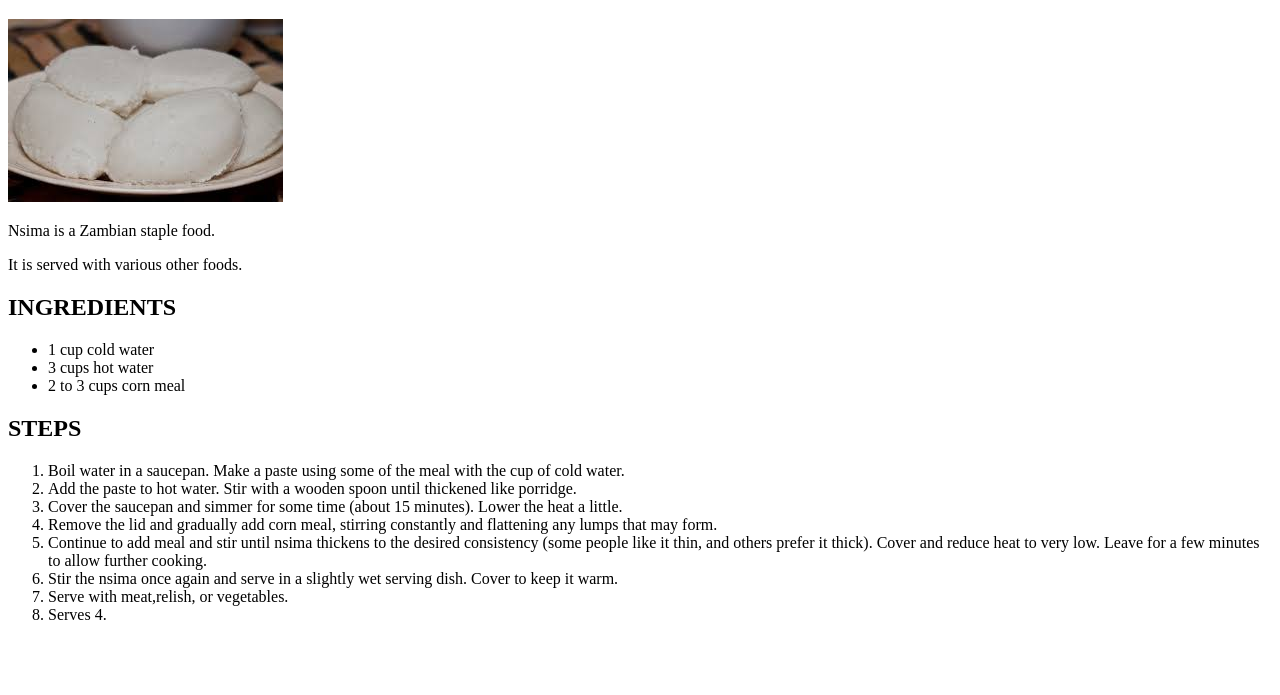
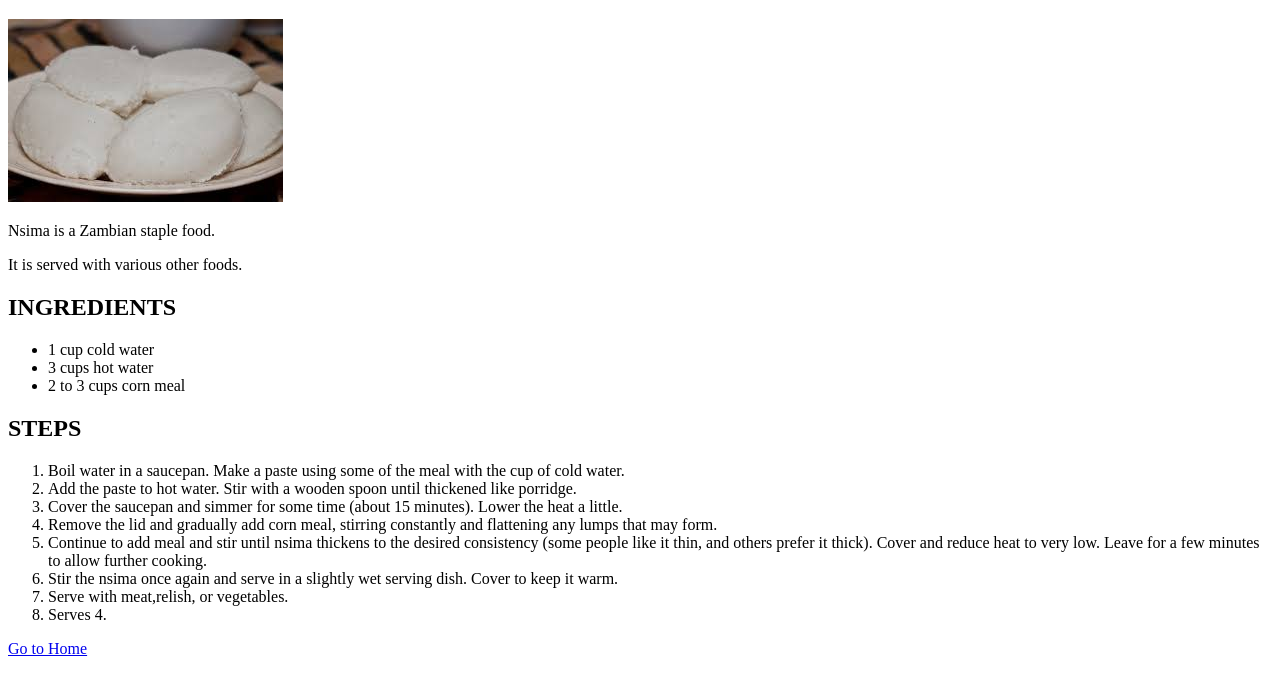
Before and after one commit to mutyola/odin-recipes, a plain HTML site: page nsima.html in a window 1280 px wide. Shown: the part 61-756 px from the top of the page. Drawn offline with Linux system fonts and the light colour scheme.

Commit message:
added link to home:nsima.html

```diff
--- a/nsima.html
+++ b/nsima.html
@@ -27,6 +27,7 @@ and others prefer it thick). Cover and reduce heat to very low. Leave for a few
 <li>Serves 4.</li>
 
 </ol>
+<a href="./index.html">Go to Home</a>
 
 </body>
 </html>
```
